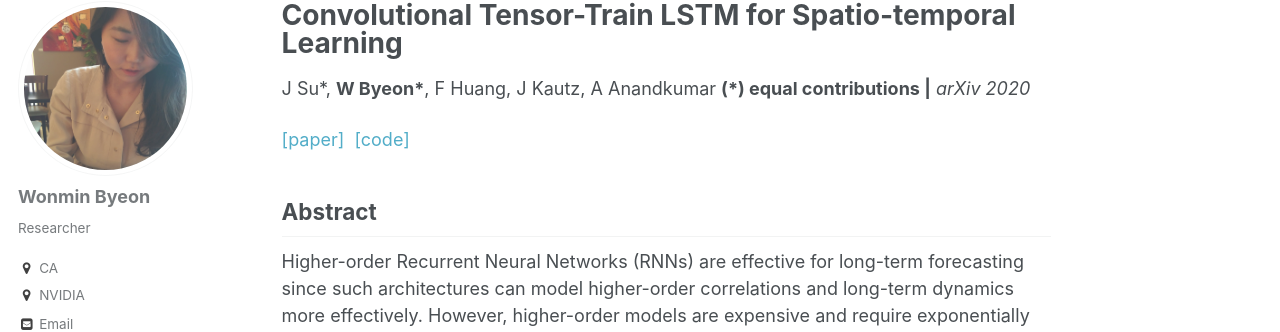
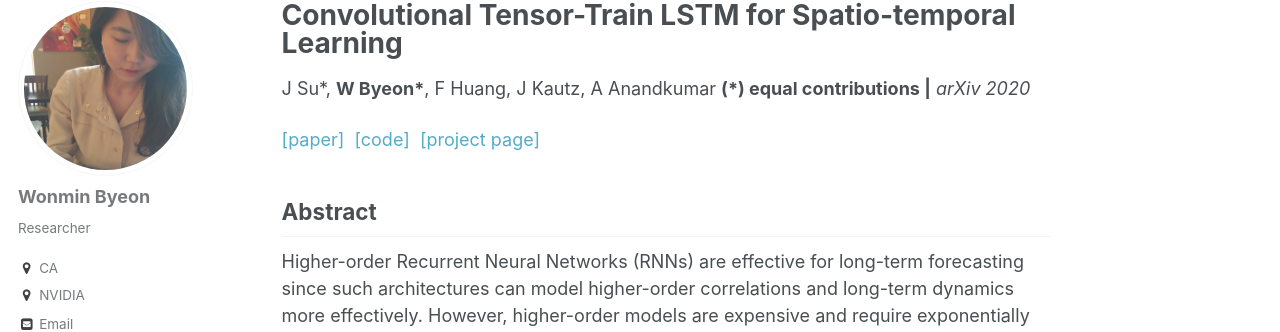
Before and after one commit to wonmin-byeon/wonmin-byeon.github.io, a Jekyll site: the page built from _publications/2020-02-convttlstm.md, in a window 1280 px wide and 900 px high. Shown: the part 117-449 px from the top of the window. Built offline with Jekyll 4.4.1, drawn with Linux system fonts in a browser that asks for light colours.

Commit message:
add project page

```diff
--- a/_publications/2020-02-convttlstm.md
+++ b/_publications/2020-02-convttlstm.md
@@ -7,7 +7,7 @@ venue: 'arXiv'
 citation: 'J Su*, <b>W Byeon*</b>, F Huang, J Kautz, A Anandkumar  <b> (*) equal contributions </b> <b>|</b> <i>arXiv 2020</i> '
 paperurl: 'https://arxiv.org/abs/2002.09131'
 ---
-[[paper]](https://arxiv.org/abs/2002.09131) &nbsp;[[code]](https://github.com/NVlabs/conv-tt-lstm)
+[[paper]](https://arxiv.org/abs/2002.09131) &nbsp;[[code]](https://github.com/NVlabs/conv-tt-lstm) &nbsp;[[project page]](https://sites.google.com/nvidia.com/conv-tt-lstm)
 
 ## Abstract
 Higher-order Recurrent Neural Networks (RNNs) are effective for long-term forecasting since such architectures can model higher-order correlations and long-term dynamics more effectively. However, higher-order models are expensive and require exponentially more parameters and operations compared with their first-order counterparts. This problem is particularly pronounced in multidimensional data such as videos. To address this issue, we propose Convolutional Tensor-Train Decomposition (CTTD), a novel tensor decomposition with convolutional operations. With CTTD, we construct Convolutional Tensor-Train LSTM (Conv-TT-LSTM) to capture higher-order space-time correlations in videos. We demonstrate that the proposed model outperforms the conventional (first-order) Convolutional LSTM (ConvLSTM) as well as the state-of-the-art ConvLSTM-based approaches in pixel-level video prediction tasks on Moving-MNIST and KTH action datasets, but with much fewer parameters.
```
